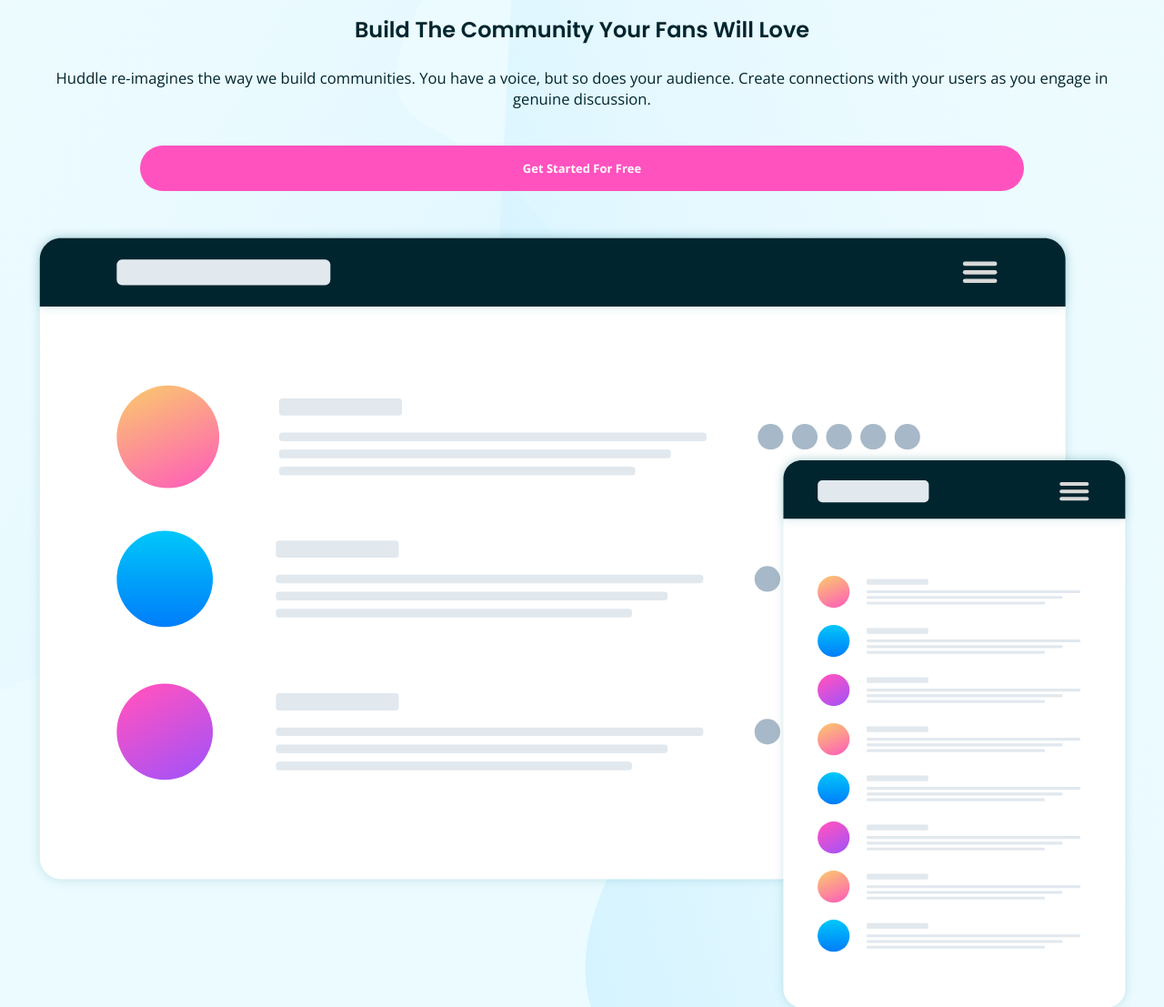
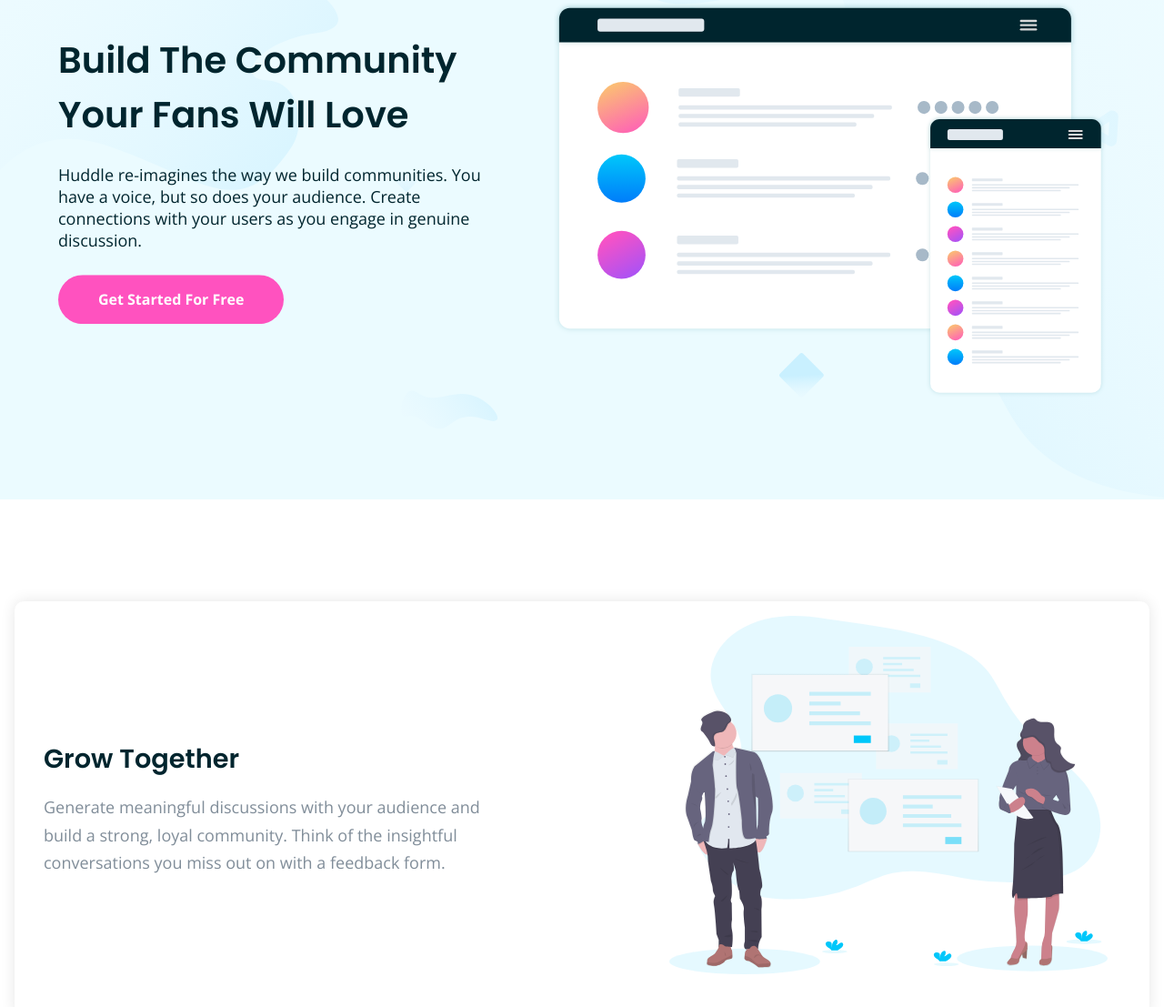
Before and after one commit to Just9krish/Huddle-Landing-Page, a plain HTML site: page index.html in a window 1280 px wide. Shown: the part 131-1238 px from the top of the page at 91% size. Drawn offline with nearby package versions, Linux system fonts and the light colour scheme.

Commit message:
made desktop design and add some animation

```diff
--- a/index.html
+++ b/index.html
@@ -52,8 +52,8 @@
   <main class="main">
     <div class="container">
 
-      <section class="feature">
-        <div class="feature-illustration f-direction split-reverse">
+      <section class="feature f-direction split-reverse">
+        <div class="feature-illustration">
           <img src="./images/illustration-grow-together.svg" alt="">
         </div>
         <div class="feature-text">
@@ -64,7 +64,7 @@
         </div>
       </section>
 
-      <section class="feature f-direction split">
+      <section class="feature split f-direction">
         <div class="feature-illustration">
           <img src="./images/illustration-flowing-conversation.svg" alt="">
         </div>
@@ -180,7 +180,7 @@
       </div>
 
       <div class="copyright">
-        <p class="copyright__text">&copy; Copyright 2018 Huddle. All rights reservered.</p>
+        <p class="copyright-text">&copy; Copyright 2018 Huddle. All rights reservered.</p>
       </div>
     </div>
   </footer>
--- a/style.css
+++ b/style.css
@@ -245,6 +245,7 @@ main {
 .footer-contact-item {
   display: flex;
   align-items: flex-start;
+  margin-bottom: 1rem;
 }
 
 .footer-contact-item-svg {
@@ -333,3 +334,251 @@ main {
 .copyright__attribution a {
   color: #3e52a3;
 }
+
+/* Media quries */
+
+@media only screen and (min-width: 600px) {
+  .hero-container-heading {
+    font-style: 2.3rem;
+  }
+
+  .container {
+    max-width: 34.3rem;
+    margin: 0 auto;
+  }
+
+  .header-logo {
+    width: 128px;
+  }
+
+  .ready-build-heading {
+    font-size: 1.5rem;
+  }
+
+  .footer-contact {
+    max-width: 400px;
+  }
+}
+
+@media only screen and (min-width: 800px) {
+  .f-direction {
+    flex-direction: row;
+  }
+
+  .container {
+    max-width: 90%;
+    margin: 0 auto;
+  }
+
+  .header {
+    background: #ebfbff url(./images/bg-hero-desktop.svg) top/cover no-repeat;
+    padding-top: 3rem;
+  }
+
+  .header-logo {
+    width: 10rem;
+  }
+
+  .hero {
+    text-align: center;
+    align-items: center;
+    padding: 2rem;
+    overflow: hidden;
+  }
+
+  .hero-container {
+    text-align: left;
+    flex: 40%;
+    margin-right: 2rem;
+  }
+
+  .hero-container-heading {
+    font-size: 2rem;
+    margin-bottom: 1.5rem;
+    margin-top: unset;
+    padding: unset;
+  }
+
+  .hero-container-para {
+    font-size: 1rem;
+  }
+
+  .hero-illustration {
+    flex: 60%;
+  }
+  .hero-illustration-img {
+    width: 100%;
+  }
+
+  .btn-try {
+    font-size: 1rem;
+    padding: 0.5rem 3rem;
+  }
+
+  .btn-hero {
+    margin: 2rem 0;
+    width: 70%;
+  }
+
+  .feature-text-heading {
+    font-size: 1.8rem;
+  }
+
+  .split,
+  .split-reverse {
+    align-items: center;
+    text-align: left;
+  }
+
+  .split .feature-illustration img {
+    margin-right: 4rem;
+  }
+
+  .split .feature-text {
+    flex: 72%;
+  }
+
+  .split-reverse {
+    flex-direction: row-reverse;
+  }
+
+  .split-reverse .feature-text {
+    flex: 74%;
+  }
+
+  .split-reverse .feature-illustration img {
+    margin-left: 12em;
+  }
+
+  .ready-build {
+    width: 75%;
+  }
+
+  .footer-nav {
+    columns: 2;
+  }
+}
+
+@media only screen and (min-width: 1052px) {
+
+  body {
+    font: 1.125rem;
+  }
+
+  .container {
+    max-width: 62.5rem;
+  }
+
+  .hero-container-heading {
+    font-size: 2.3rem;
+  }
+
+  .footer-logo {
+    width: 15rem;
+    margin-bottom: 2.5rem;
+  }
+
+  .footer-split {
+    display: flex;
+    align-items: flex-start;
+    justify-content: space-between;
+  }
+
+  .footer-contact {
+    padding-right: 3rem;
+  }
+
+  .footer-contact-item {
+    margin-bottom: 1.5rem;
+  }
+
+  .footer-nav {
+    column-gap: 7rem;
+  }
+
+  .btn-hero {
+    font-size: 1rem;
+  }
+
+  .btn-ready-build {
+    width: 65%;
+  }
+
+  .ready-build-heading {
+    font-size: 1.8rem;
+  }
+
+  .copyright {
+    font-size: 1rem;
+  }
+
+  .copyright-text {
+    text-align: right;
+    margin-bottom: .2rem;
+  }
+
+}
+
+@media only screen and (min-width: 1200px) {
+
+  .container {
+    max-width: 81.25rem;
+  }
+
+  .feature-text-para {
+    font-size: 1.125rem;
+  }
+
+  .header {
+    padding: 0 2rem;
+  }
+
+  .hero-container {
+    flex: 45%;
+    margin-right: 3rem;
+    margin-bottom: 3rem;
+  }
+
+  .hero-container-heading {
+    font-size: 2.5rem;
+  }
+
+  .hero-container-para {
+    font-size: 1.125rem;
+    padding-right: 1rem;
+  }
+
+  .hero-illustration {
+    flex: 55%;
+  }
+
+  .container.hero.split.f-direction {
+    align-items: flex-end;
+  }
+
+  .btn-hero {
+    width: 50%;
+    /* transition: up-down 3s ease; */
+    animation: up-down 3s infinite;
+  }
+
+  @keyframes up-down {
+    0% {
+      transform: translateY(-10px);
+    }
+    50% {
+      transform: translateY(0);
+    }
+    100% {
+      transform: translateY(-10px);
+    }
+
+  }
+  .footer {
+    padding: 8rem 0 2rem;
+  }
+
+  .footer-nav {
+    column-gap: 12rem;
+  }
+}
```
